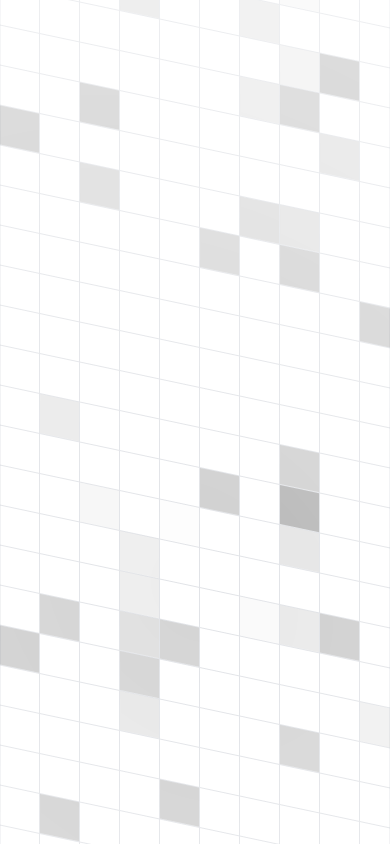
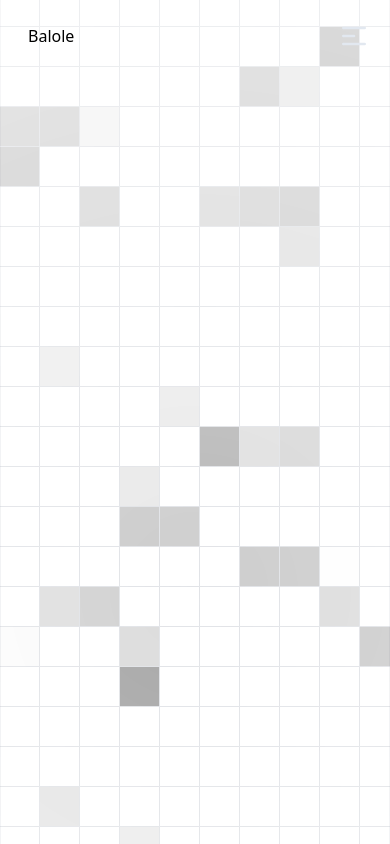
Before and after one commit to tchasinga/devservice, a Next.js app: page / in a window 390 px wide. Built offline with nearby package versions, Linux system fonts and the light colour scheme.

Commit message:
new code is added now

```diff
--- a/src/app/Components/Keeper.jsx
+++ b/src/app/Components/Keeper.jsx
@@ -1,10 +1,12 @@
 import React from "react";
 import AnimatedGridPattern from "../Animation/magicui/animated-grid-pattern";
 import { cn } from "../../lib/utils.ts";
+import Navbars from "./Ui/Navbars";
 
 export default function Keeper() {
     return (
         <div className="relative  min-h-screen w-full  overflow-hidden ">
+            <Navbars/>
           <AnimatedGridPattern
             numSquares={230}
             maxOpacity={0.2}
@@ -12,7 +14,7 @@ export default function Keeper() {
             repeatDelay={1}
             className={cn(
               "[mask-image:radial-gradient(1500px_circle_at_center,white,transparent)]",
-              "inset-x-0 inset-y-[-30%] h-[200%] skew-y-12",
+              "inset-x-0 inset-y-[-30%] h-[200%]",
             )}
           />
         </div>
--- /dev/null
+++ b/src/app/Components/Ui/Navbars.jsx
@@ -0,0 +1,89 @@
+"use client";
+import React from "react";
+import { useState } from "react";
+import "../../globals.css";
+import Image from "next/image";
+import Link from "next/link";
+
+export default function Navbars() {
+  const [open, setOpen] = useState(false);
+  const menuLinks = [
+    { name: "Welcom", link: "#home" },
+    { name: "Advantage", link: "#advantage" },
+    { name: "Description", link: "#description" },
+    { name: "Services", link: "#services" },
+    { name: "Our-works", link: "#theworks" },
+    { name: "Apply-now", link: "../apply" },
+    { name: "Contact", link: "#contact" },
+  ];
+
+  return (
+    <nav className="fixed font-poppins font-sans w-full left-0 top-0 z-[999] mypad bg-blacking">
+      <div className="flex items-center justify-between">
+        <div className="mx-7 w-[150px]">
+          <h1>Balole</h1>
+        </div>
+
+        <div className="text-gray-900 md:block hidden px-7 py-2 font-medium">
+          <ul className="flex items-center font-poppins font-sans p-5 text-sm">
+            {menuLinks.map((menu, i) => (
+              <li
+                key={i}
+                className="px-3 text-slate-950 font-poppins font-sans hover:text-cyan-600"
+              >
+                <Link href={menu.link}>{menu.name}</Link>
+              </li>
+            ))}
+          </ul>
+        </div>
+        <div
+          onClick={() => setOpen(!open)}
+          className={`z-[999] ${
+            open ? "text-gray-200" : "text-gray-100"
+          } text-3xl md:hidden m-5`}
+        >
+          <svg
+            className="w-8 h-8 text-slate-200 "
+            fill="none"
+            stroke="currentColor"
+            viewBox="0 0 24 24"
+            xmlns="http://www.w3.org/2000/svg"
+          >
+            {open ? (
+              <path
+                strokeLinecap="round"
+                strokeLinejoin="round"
+                strokeWidth="2"
+                d="M6 18L18 6M6 6l12 12"
+              ></path>
+            ) : (
+              <path
+                strokeLinecap="round"
+                strokeLinejoin="round"
+                strokeWidth="2"
+                d="M4 6h16M4 12h8m-8 6h16"
+              ></path>
+            )}
+          </svg>
+        </div>
+        <div
+          className={`md:hidden text-gray-900 absolute w-full h-screen px-7 py-2 font-medium bg-black top-0 duration-300 ${
+            open ? "right-0" : "right-[-100%]"
+          }`}
+        >
+          <ul className="flex flex-col justify-center h-full text-white gap-10 py-2 text-lg">
+            {menuLinks.map((menu, i) => (
+              <li
+                onClick={() => setOpen(false)}
+                key={i}
+                className="px-6 hover:text-cyan-600"
+              >
+                <Link href={menu.link}>{menu.name}</Link>
+              </li>
+            ))}
+          </ul>
+        </div>
+      </div>
+    </nav>
+  );
+}
```
